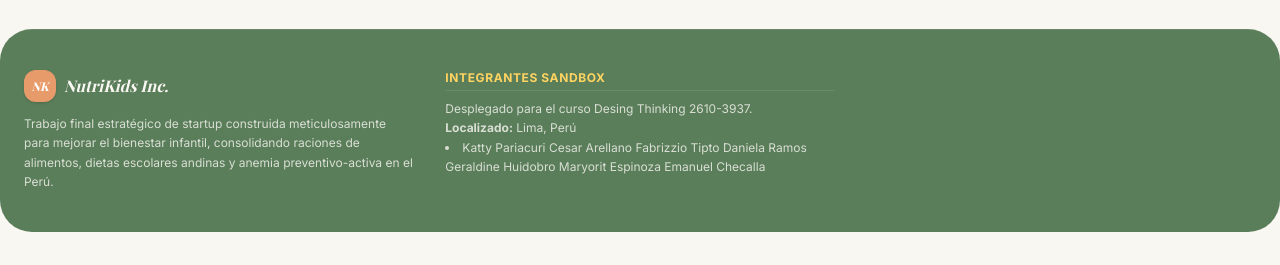
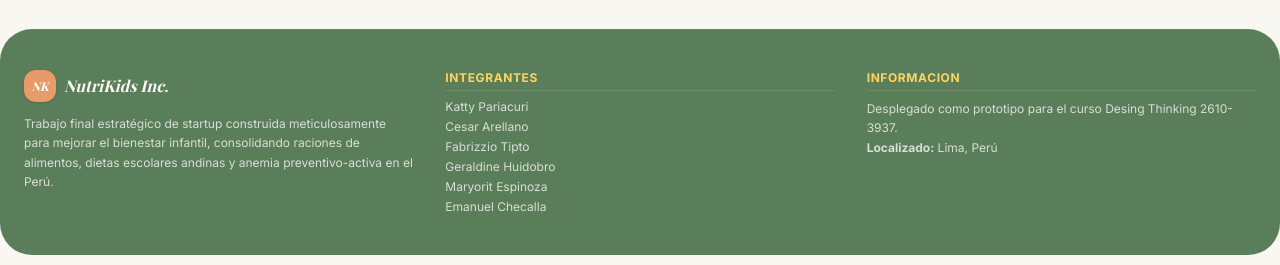
Before and after one commit to emanuelforcultural-glitch/nutrikids-1-, a React (Vite) app: page / in a window 1280 px wide. Shown: the part 2958-3223 px from the top of the page. Built offline with nearby package versions, Linux system fonts and the light colour scheme; a web font is replaced by a local one.

Commit message:
Update App.tsx

```diff
--- a/src/App.tsx
+++ b/src/App.tsx
@@ -1486,25 +1486,29 @@ export default function App() {
             </p>
           </div>
 
-
-
           <div className="space-y-2">
             <span className="font-sans font-extrabold text-xs tracking-wider uppercase block border-b border-[#F9F7F2]/10 pb-1 text-[#FFD460]">
-              Integrantes Sandbox
+              Integrantes
+            </span>
+            <ul className="space-y-1 text-[#F9F7F2]/80">
+              <li>Katty Pariacuri</li>
+              <li>Cesar Arellano</li>
+              <li>Fabrizzio Tipto</li>
+              <li>Geraldine Huidobro</li>
+              <li>Maryorit Espinoza</li>
+              <li>Emanuel Checalla </li>
+            </ul>
+          </div>
+
+
+
+          <div className="space-y-2">
+            <span className="font-sans font-extrabold text-xs tracking-wider uppercase block border-b border-[#F9F7F2]/10 pb-1 text-[#FFD460]">
+              Informacion
             </span>
             <p className="text-[#F9F7F2]/80 leading-relaxed">
-              Desplegado para el curso Desing Thinking 2610-3937.<br />
+              Desplegado como prototipo para el curso Desing Thinking 2610-3937.<br />
               <b>Localizado:</b> Lima, Perú
-              <li>
-
-                Katty Pariacuri
-                Cesar Arellano
-                Fabrizzio Tipto
-                Daniela Ramos
-                Geraldine Huidobro
-                Maryorit Espinoza
-                Emanuel Checalla
-              </li>
             </p>
           </div>
         </div>
```
